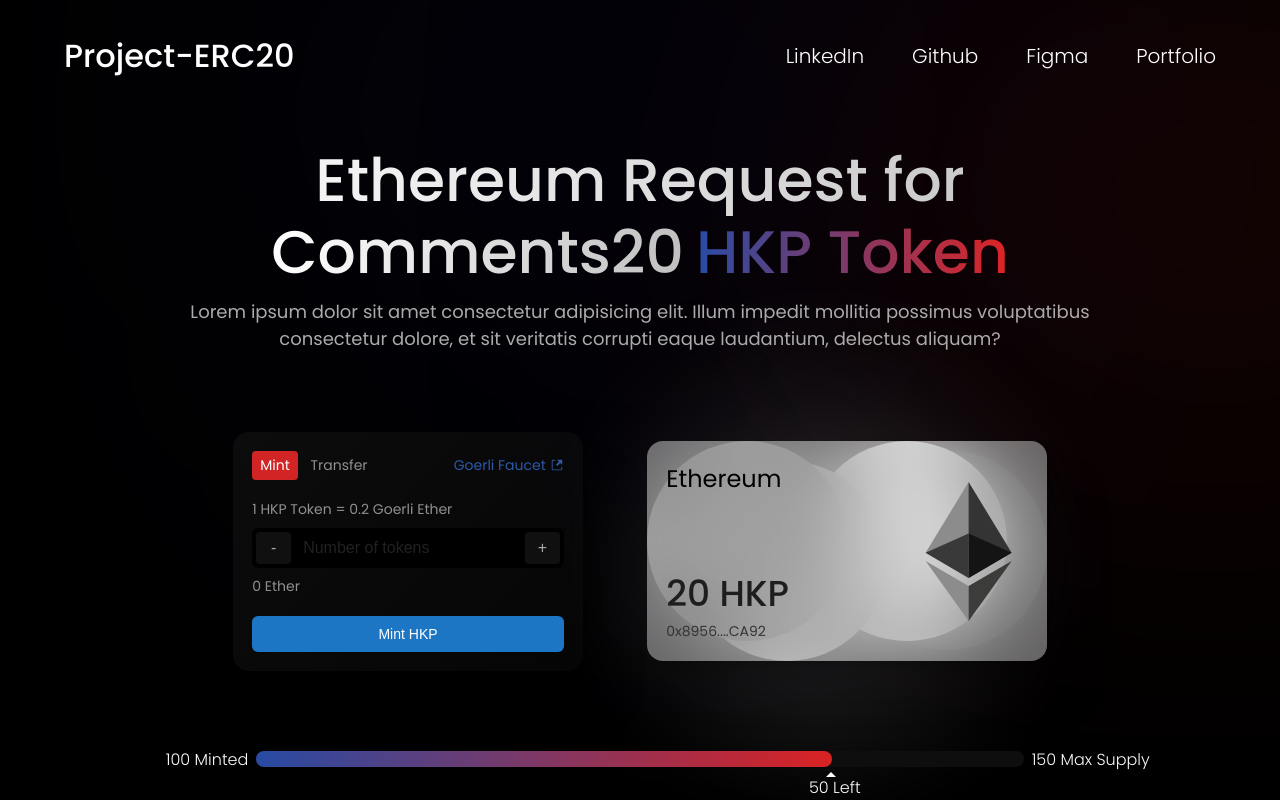
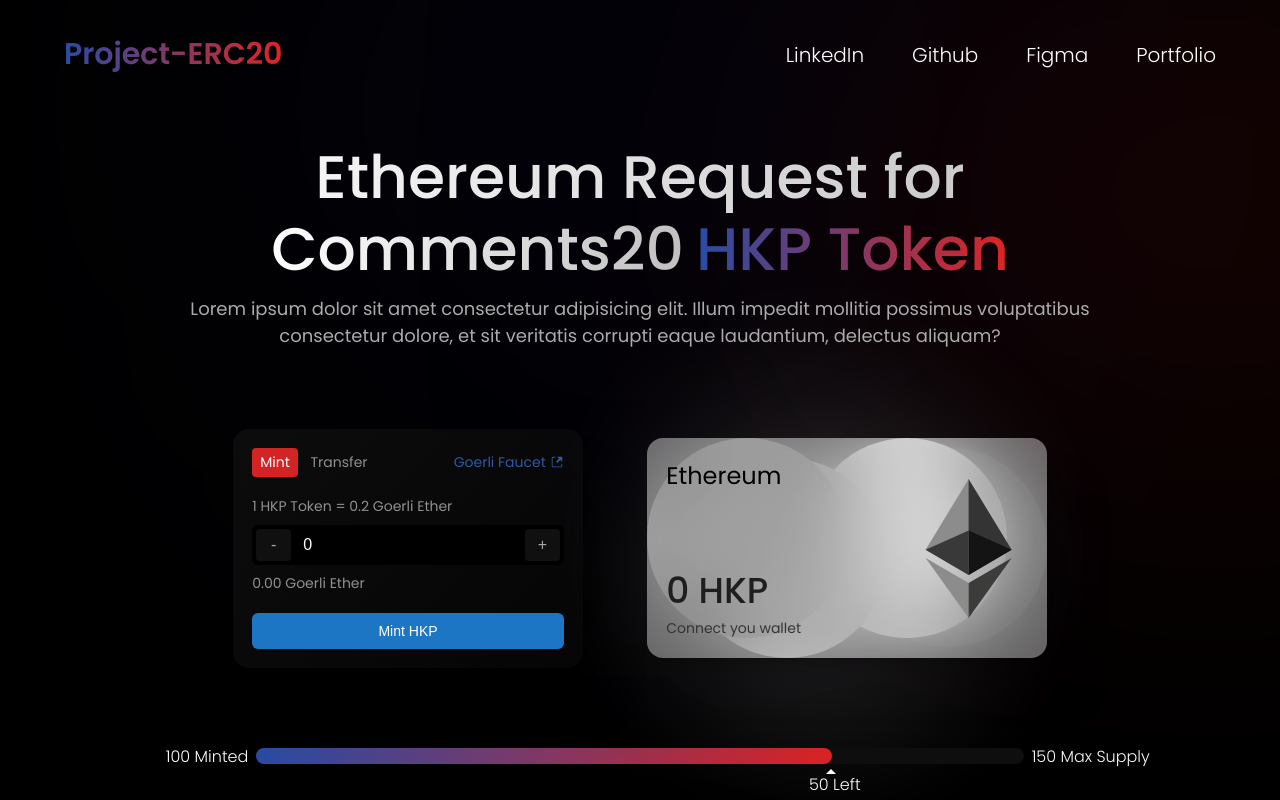
Before and after one commit to harshpandey002/project-erc20, a Next.js app: page / in a window 1280 px wide. Shown: the top 800 px of the page. Built offline with nearby package versions, Linux system fonts and the light colour scheme.

Commit message:
Forms hooked to state

```diff
--- a/components/Hero.jsx
+++ b/components/Hero.jsx
@@ -31,6 +31,7 @@
           <TransactionComponent />
         </div>
         <div className={styles.cardContainer}>
+          {/* // TODO Integrate */}
           <div id={styles.gry5} />
           <div id={styles.gry4} />
           <div id={styles.gry2} />
@@ -39,8 +40,8 @@
           <div className={styles.card}>
             <div className={styles.cardLeft}>
               <h3>Ethereum</h3>
-              <h2>20 HKP</h2>
-              <p>0x8956....CA92</p>
+              <h2>0 HKP</h2>
+              <p>Connect you wallet</p>
             </div>
             <div className={styles.cardRight}>
               <img src="ethereum-icon.svg" alt="ethereum" />
--- a/components/MintInfo.jsx
+++ b/components/MintInfo.jsx
@@ -5,13 +5,16 @@
   return (
     <div className={styles.container}>
       <div className={styles.barWrapper}>
+        {/* // TODO Integrate */}
         <p className={styles.barInfo} id={styles.infoRight}>
           100 Minted
         </p>
         <div className={styles.bar}>
           <span id={styles.arrowUp} />
+          {/* // TODO Integrate */}
           <p id={styles.mintMsg}>50 Left</p>
         </div>
+        {/* // TODO Integrate */}
         <p className={styles.barInfo} id={styles.infoLeft}>
           150 Max Supply
         </p>
--- a/components/Minters.jsx
+++ b/components/Minters.jsx
@@ -21,6 +21,7 @@
 function Card() {
   return (
     <div className={styles.cardContainer}>
+      {/* // TODO Integrate */}
       <div id={styles.gry4} />
       <div id={styles.gry2} />
       <div id={styles.gry3} />
--- a/components/TransactionComponent.jsx
+++ b/components/TransactionComponent.jsx
@@ -4,14 +4,39 @@
 
 export default function TransactionComponent() {
   const [mode, setMode] = useState("mint");
+  const [mintAmount, setMintAmount] = useState(0);
+
+  const handleChange = (e) => {
+    if (e.target.value < 0) return;
+    if (e.target.value > 150) return;
+    setMintAmount(e.target.value);
+  };
+
+  const handleDecrement = () => {
+    if (mintAmount == 0) return;
+    setMintAmount(mintAmount - 1);
+  };
+
+  const handleIncrement = () => {
+    if (mintAmount + 1 > 150) return;
+    setMintAmount(mintAmount + 1);
+  };
+
+  const handleMint = (e) => {
+    e.preventDefault();
+  };
+
+  // TODO Integrate
+  let ether = (mintAmount * 0.2).toFixed(2);
 
   if (mode === "transfer") return <TransferForm setMode={setMode} />;
 
   return (
-    <form className={styles.container}>
+    <form onSubmit={handleMint} className={styles.container}>
       <div className={styles.header}>
         <span className={styles.selected}>Mint</span>
         <span onClick={() => setMode("transfer")}>Transfer</span>
+        {/* // TODO add Goerli faucet link */}
         <a href="#" id={styles.faucet}>
           Goerli Faucet <GoLinkExternal />
         </a>
@@ -19,11 +44,20 @@
       <div className={styles.mint}>
         <p>1 HKP Token = 0.2 Goerli Ether</p>
         <div className={styles.input}>
-          <button type="button">-</button>
-          <input type="number" placeholder="Number of tokens" />
-          <button type="button">+</button>
+          <button onClick={handleDecrement} type="button">
+            -
+          </button>
+          <input
+            type="number"
+            placeholder="Number of tokens"
+            value={mintAmount}
+            onChange={handleChange}
+          />
+          <button onClick={handleIncrement} type="button">
+            +
+          </button>
         </div>
-        <p>0 Ether</p>
+        <p>{ether} Goerli Ether</p>
       </div>
 
       <button type="submit" className={styles.submitBtn}>
@@ -34,20 +68,45 @@
 }
 
 function TransferForm({ setMode }) {
+  const [to, setTo] = useState("");
+  const [amount, setAmount] = useState();
+
+  const handleChange = (e) => {
+    if (e.target.value < 0) return;
+    setAmount(e.target.value);
+  };
+
+  const handleTransfer = (e) => {
+    e.preventDefault();
+  };
+
   return (
-    <form className={styles.container}>
+    <form onSubmit={handleTransfer} className={styles.container}>
       <div className={styles.header}>
         <span onClick={() => setMode("mint")}>Mint</span>
         <span className={styles.selected}>Transfer</span>
         <a href="#" id={styles.faucet}>
           Goerli Faucet
+          {/* // TODO add Goerli faucet link */}
           <GoLinkExternal />
         </a>
       </div>
       <div className={styles.transfer}>
+        {/* // TODO Integrate */}
         <p>From 0x8956....CA92</p>
-        <input type="text" placeholder="To" />
-        <input type="number" placeholder="Number of tokens" />
+        <input
+          value={to}
+          onChange={(e) => setTo(e.target.value)}
+          type="text"
+          placeholder="To"
+        />
+        <input
+          value={amount}
+          onChange={handleChange}
+          min="0"
+          type="number"
+          placeholder="Number of tokens"
+        />
       </div>
 
       <button type="submit" className={styles.submitBtn}>
--- a/styles/Navbar.module.css
+++ b/styles/Navbar.module.css
@@ -7,9 +7,13 @@
   z-index: 2;
 }
 
-.logo h2 {
-  font-size: 24px;
+.logo h1 {
+  font-size: 30px;
   font-weight: 600;
+  background: linear-gradient(to right, #284ca5 0%, #de2424 100%);
+  background-clip: text;
+  -webkit-background-clip: text;
+  -webkit-text-fill-color: transparent;
 }
 
 .links {
```
